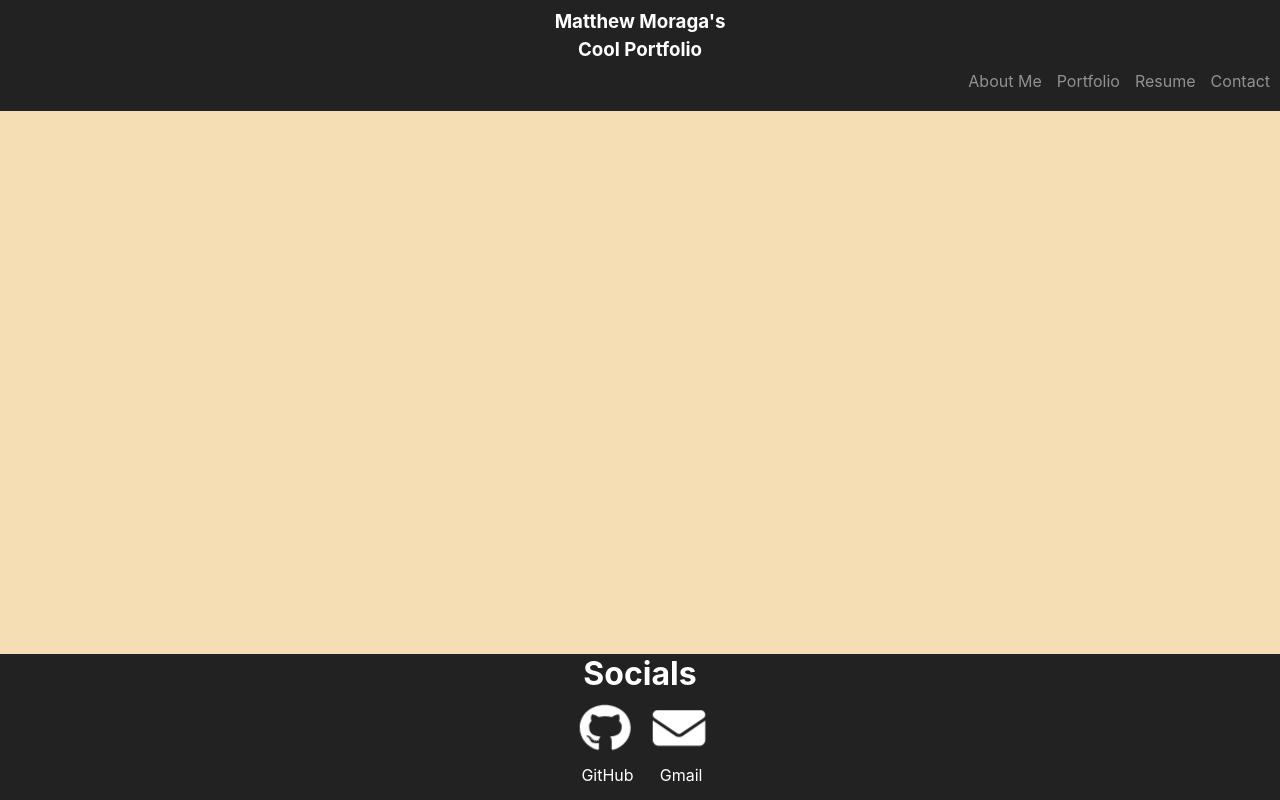
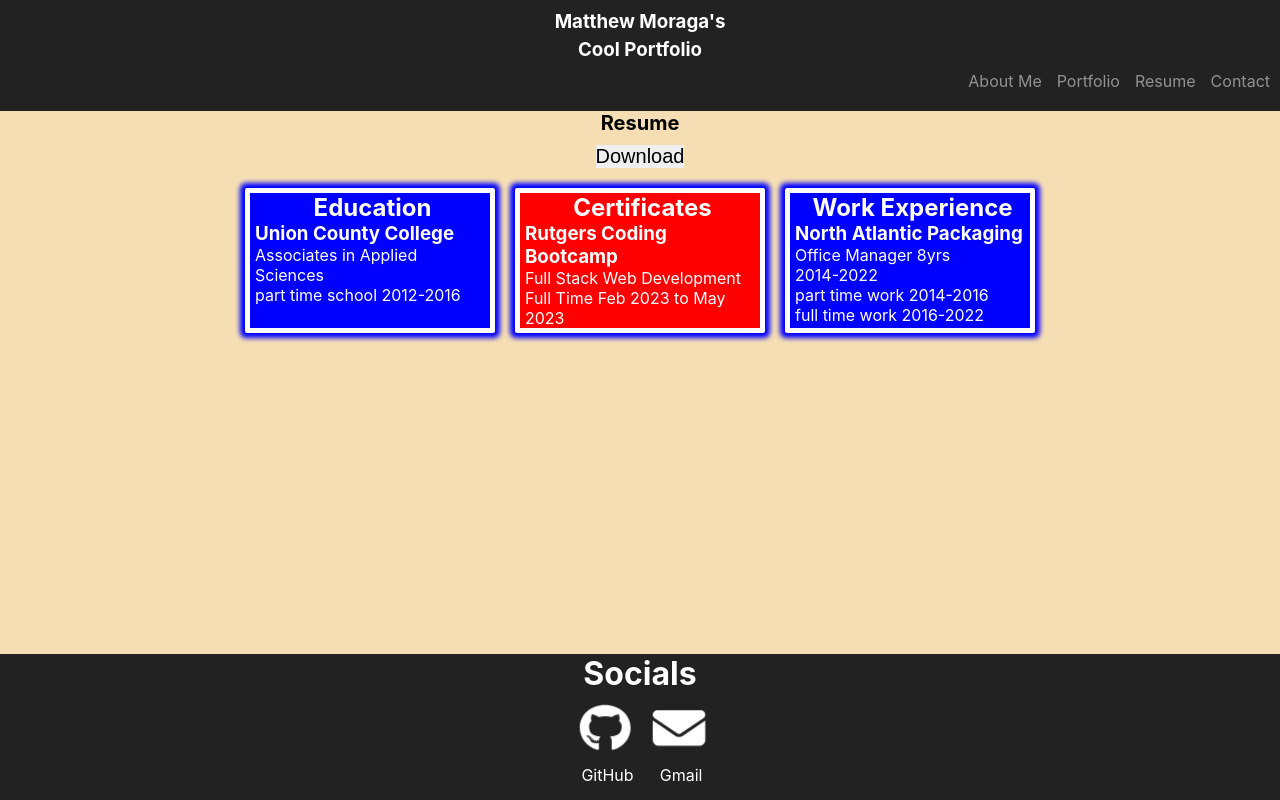
Before and after one commit to MatthewMoraga/Matthew_Dev_Showcase_Portfolio_Reactified, a React (Create React App) app: page /portfolio/resume in a window 1280 px wide. Built offline with nearby package versions, Linux system fonts and the light colour scheme.

Commit message:
added resume page

```diff
--- a/src/components/Contact.js
+++ b/src/components/Contact.js
@@ -136,7 +136,10 @@ function Contact() {
 
         </section>
       </section>
-          <h1 className="email-box">Email: matthewmoraga90@gmail.com</h1>
+      <section className="email-wrapper">
+          <h1 className="email-box box-shadow-email">Email: matthewmoraga90@gmail.com</h1>
+
+      </section>
     </main>
   )
 }
--- a/src/components/Resume.js
+++ b/src/components/Resume.js
@@ -4,7 +4,36 @@ import '../styles/Resume.css';
 function Resume() {
   return (
    <main>
-
+    <section className="resume-border">
+        <section className="resume-header">
+          <h1 className="resume-title">Resume</h1>
+          <button className="download-resume-button">Download</button>
+      </section>
+      <section className="resume-section">
+        </section>
+      </section>
+            <section className="resume-body">
+              <section className="education-section box-shadow-resume">
+                <h2 className="center-title">Education</h2>
+                <h3 className="school">Union County College</h3>
+                <p>Associates in Applied Sciences</p>
+                <p>part time school 2012-2016</p>
+              </section>
+              <section className="certificate-section box-shadow-resume">
+                <h2 className="center-title">Certificates</h2>
+                <h3>Rutgers Coding Bootcamp</h3>
+                <p>Full Stack Web Development</p>
+                <p>Full Time Feb 2023 to May 2023</p>
+              </section>
+              <section className="work-section box-shadow-resume">
+                <h2 className="center-title">Work Experience</h2>
+                <h3>North Atlantic Packaging</h3>
+                <p>Office Manager 8yrs</p>
+                <p>2014-2022</p>
+                <p>part time work 2014-2016</p>
+                <p>full time work 2016-2022</p>
+              </section>
+            </section>
    </main>
   )
 }
--- a/src/styles/Contact.css
+++ b/src/styles/Contact.css
@@ -72,15 +72,27 @@
     border-radius: 2px;
     padding: 0px 0px 0px 5px;
 }
+
+.email-wrapper {
+    display: flex;
+    justify-content: center;
+}
 .email-box {
     display: flex;
-    justify-content: center;
+    text-align: center;
+    border: 2px solid white;
+    border-radius: 2px;
     align-items: center;
-    margin: 5px 0px 5px 0px;
-    font-size: 25px;
+    margin: 5px 0px;
+    font-size: 20px;
     background-color: blue;
     color: white;
     height: 100px;
+    width: 350px;
+}
+
+.box-shadow-email {
+    box-shadow: 0px 0px 5px 5px blue;
 }
 
 .box-shadow-form {
--- a/src/styles/Resume.css
+++ b/src/styles/Resume.css
@@ -0,0 +1,73 @@
+.resume-border {
+    display: flex;
+    justify-content: center;
+}
+
+.resume-section {
+    display: flex;
+}
+
+.resume-header {
+    display: flex;
+    flex-direction: column;
+}
+.resume-title {
+    text-align: center;
+    font-size: 20px;
+}
+
+.download-resume-button {
+    margin: 10px;
+    border: none;
+    font-size: 20px;
+    cursor: pointer;
+}
+
+.resume-body {
+    display: flex;
+    flex-wrap: wrap;
+    justify-content: center;
+}
+
+h2 {
+    text-align: center;
+}
+
+.center-title {
+    text-align: center;
+}
+
+.education-section {
+    margin: 10px;
+    padding: 0px 0px 0px 5px;
+    width: 250px;
+    border: 5px solid white;
+    border-radius: 2px;
+    background-color: blue;
+    color: white;
+}
+
+
+.certificate-section {
+    margin: 10px;
+    padding: 0px 0px 0px 5px;
+    width: 250px;
+    border: 5px solid white;
+    border-radius: 2px;
+    background-color: red;
+    color: white;
+}
+
+.work-section {
+    margin: 10px;
+    padding: 0px 0px 0px 5px;
+    width: 250px;
+    border: 5px solid white;
+    border-radius: 2px;
+    background-color: blue;
+    color: white;
+}
+
+.box-shadow-resume {
+    box-shadow: 0px 0px 5px 5px blue;
+}
```
Also changed, not shown: public/README.md (added).
